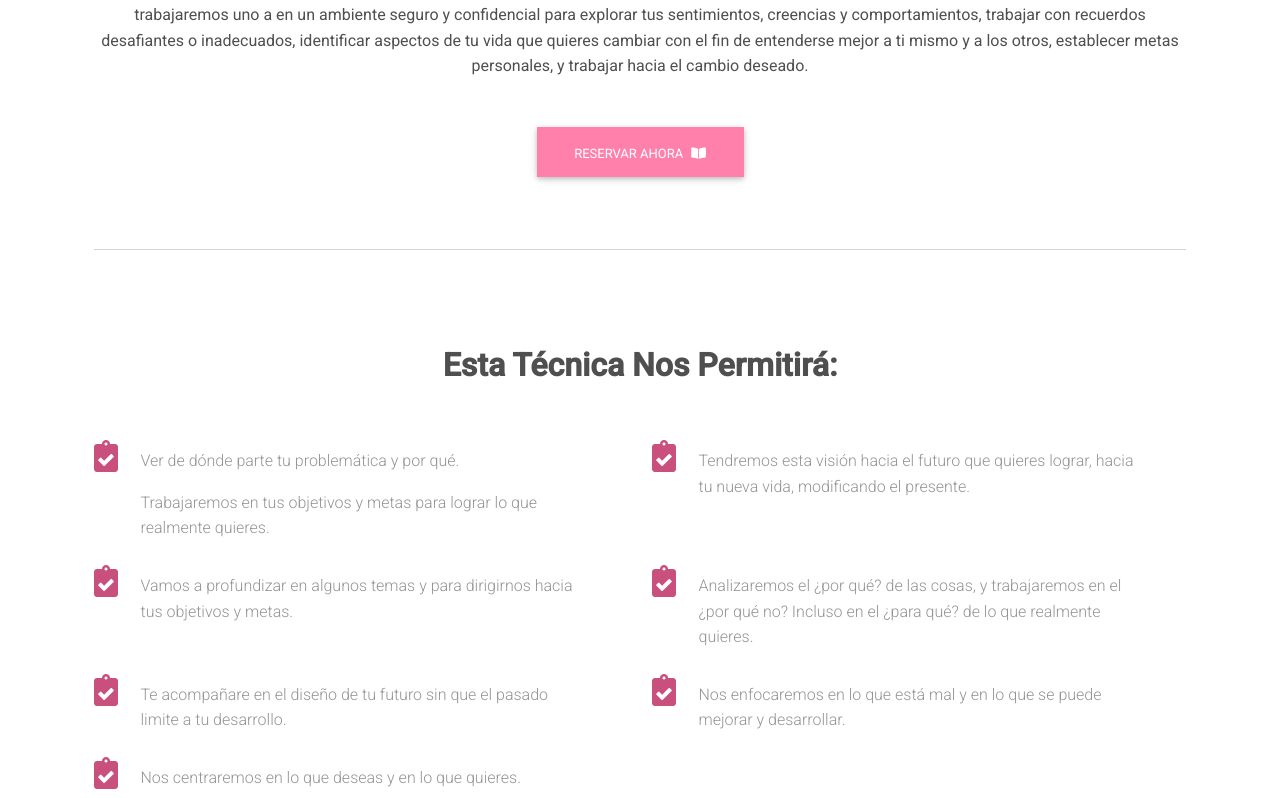
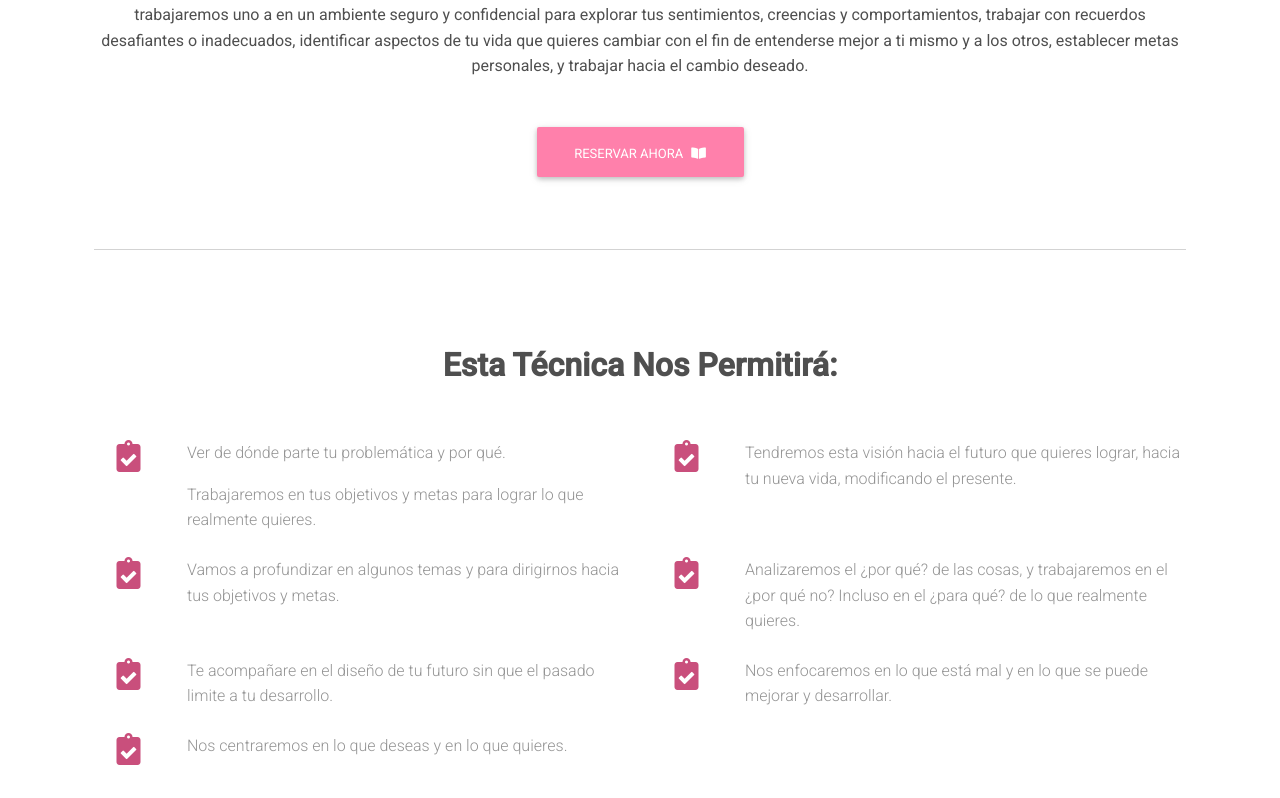
Before and after one commit to bendandoSolo/marisolcorona-next, a Next.js app: page /individual in a window 1280 px wide. Shown: the part 662-1460 px from the top of the page. Built offline with nearby package versions, Linux system fonts and the light colour scheme.

Commit message:
rounded cards and buttons. Amended image banner positioning. Added strong tag to text in services cards. Amended structure of list in terapia page.

```diff
--- a/pages/individual.js
+++ b/pages/individual.js
@@ -85,17 +85,17 @@ export default function Individual() {
               <div className="row">
                 <div className="col-lg-6">
                   <div className="row">
-                    <div className="col-sm-1">
+                    <div className="col-2 d-flex justify-content-center">
                       <i
                         className="fas fa-clipboard-check fa-2x mb-1 dark"
                         aria-hidden="true"
                       ></i>
                     </div>
-                    <div className="col-sm-10 mb-2">
-                      <p className="grey-text mt-2">
+                    <div className="col-10 mb-2">
+                      <p className="grey-text">
                         Ver de dónde parte tu problemática y por qué.
                       </p>
-                      <p className="grey-text mt-2">
+                      <p className="grey-text">
                         Trabajaremos en tus objetivos y metas para lograr lo que
                         realmente quieres.
                       </p>
@@ -104,14 +104,14 @@ export default function Individual() {
                 </div>
                 <div className="col-lg-6">
                   <div className="row">
-                    <div className="col-sm-1">
+                    <div className="col-2 d-flex justify-content-center">
                       <i
                         className="fas fa-clipboard-check fa-2x mb-1 dark"
                         aria-hidden="true"
                       ></i>
                     </div>
-                    <div className="col-sm-10 mb-2">
-                      <p className="grey-text mt-2">
+                    <div className="col-10 mb-2">
+                      <p className="grey-text">
                         Tendremos esta visión hacia el futuro que quieres
                         lograr, hacia tu nueva vida, modificando el presente.
                       </p>
@@ -122,14 +122,14 @@ export default function Individual() {
               <div className="row">
                 <div className="col-lg-6">
                   <div className="row">
-                    <div className="col-sm-1">
+                    <div className="col-2 d-flex justify-content-center">
                       <i
                         className="fas fa-clipboard-check fa-2x mb-1 dark"
                         aria-hidden="true"
                       ></i>
                     </div>
-                    <div className="col-sm-10 mb-2">
-                      <p className="grey-text mt-2">
+                    <div className="col-10 mb-2">
+                      <p className="grey-text">
                         Vamos a profundizar en algunos temas y para dirigirnos
                         hacia tus objetivos y metas.
                       </p>
@@ -138,14 +138,14 @@ export default function Individual() {
                 </div>
                 <div className="col-lg-6">
                   <div className="row">
-                    <div className="col-sm-1">
+                    <div className="col-2 d-flex justify-content-center">
                       <i
                         className="fas fa-clipboard-check fa-2x mb-1 dark"
                         aria-hidden="true"
                       ></i>
                     </div>
-                    <div className="col-sm-10 mb-2">
-                      <p className="grey-text mt-2">
+                    <div className="col-10 mb-2">
+                      <p className="grey-text">
                         Analizaremos el ¿por qué? de las cosas, y trabajaremos
                         en el ¿por qué no? Incluso en el ¿para qué? de lo que
                         realmente quieres.
@@ -157,14 +157,14 @@ export default function Individual() {
               <div className="row">
                 <div className="col-lg-6">
                   <div className="row">
-                    <div className="col-sm-1">
+                    <div className="col-2 d-flex justify-content-center">
                       <i
                         className="fas fa-clipboard-check fa-2x mb-1 dark"
                         aria-hidden="true"
                       ></i>
                     </div>
-                    <div className="col-sm-10 mb-2">
-                      <p className="grey-text mt-2">
+                    <div className="col-10 mb-2">
+                      <p className="grey-text">
                         Te acompañare en el diseño de tu futuro sin que el
                         pasado limite a tu desarrollo.
                       </p>
@@ -173,14 +173,14 @@ export default function Individual() {
                 </div>
                 <div className="col-lg-6">
                   <div className="row">
-                    <div className="col-sm-1">
+                    <div className="col-2 d-flex justify-content-center">
                       <i
                         className="fas fa-clipboard-check fa-2x mb-1 dark"
                         aria-hidden="true"
                       ></i>
                     </div>
-                    <div className="col-sm-10 mb-2">
-                      <p className="grey-text mt-2">
+                    <div className="col-10 mb-2">
+                      <p className="grey-text">
                         Nos enfocaremos en lo que está mal y en lo que se puede
                         mejorar y desarrollar.
                       </p>
@@ -191,14 +191,14 @@ export default function Individual() {
               <div className="row">
                 <div className="col-lg-6">
                   <div className="row">
-                    <div className="col-sm-1">
+                    <div className="col-2 d-flex justify-content-center">
                       <i
                         className="fas fa-clipboard-check fa-2x mb-1 dark"
                         aria-hidden="true"
                       ></i>
                     </div>
-                    <div className="col-sm-10 mb-2">
-                      <p className="grey-text mt-2">
+                    <div className="col-10 mb-2">
+                      <p className="grey-text">
                         Nos centraremos en lo que deseas y en lo que quieres.
                       </p>
                     </div>
--- a/styles/globals.css
+++ b/styles/globals.css
@@ -3,8 +3,9 @@ body {
   -webkit-text-size-adjust: 100%;
 }
 
-.btn {
-  border-radius: 0 !important;
+.btn,
+.card {
+  border-radius: 0.125rem !important;
   font-size: 13px !important;
   font-weight: 400 !important;
 }
@@ -64,8 +65,7 @@ p {
 }
 
 .div-shadow {
-  -webkit-box-shadow: 0 4px 8px 0 rgba(0, 0, 0, 0.2),
-    0 10px 20px 0 rgba(0, 0, 0, 0.3);
+  -webkit-box-shadow: 0 4px 8px 0 rgba(0, 0, 0, 0.2), 0 10px 20px 0 rgba(0, 0, 0, 0.3);
           box-shadow: 0 4px 8px 0 rgba(0, 0, 0, 0.2), 0 10px 20px 0 rgba(0, 0, 0, 0.3);
 }
 
@@ -99,8 +99,7 @@ p {
 }
 
 .btn-outline-white {
-  -webkit-box-shadow: 0 4px 8px 0 rgba(0, 0, 0, 0.2),
-    0 10px 20px 0 rgba(0, 0, 0, 0.3);
+  -webkit-box-shadow: 0 4px 8px 0 rgba(0, 0, 0, 0.2), 0 10px 20px 0 rgba(0, 0, 0, 0.3);
           box-shadow: 0 4px 8px 0 rgba(0, 0, 0, 0.2), 0 10px 20px 0 rgba(0, 0, 0, 0.3);
   border-radius: 0;
 }
@@ -129,8 +128,7 @@ h1.primary,
 a.btn-outline-primary {
   color: #ff80ab !important;
   border: 2px solid #ff80ab !important;
-  -webkit-box-shadow: 0 4px 8px 0 rgba(0, 0, 0, 0.2),
-    0 10px 20px 0 rgba(0, 0, 0, 0.3);
+  -webkit-box-shadow: 0 4px 8px 0 rgba(0, 0, 0, 0.2), 0 10px 20px 0 rgba(0, 0, 0, 0.3);
           box-shadow: 0 4px 8px 0 rgba(0, 0, 0, 0.2), 0 10px 20px 0 rgba(0, 0, 0, 0.3);
   border-radius: 0;
 }
@@ -145,8 +143,7 @@ a.btn-outline-primary:hover {
   background-color: #ff80ab !important;
   border: 2px solid #ff80ab !important;
   color: #ffffff !important;
-  -webkit-box-shadow: 0 4px 8px 0 rgba(0, 0, 0, 0.2),
-    0 10px 20px 0 rgba(0, 0, 0, 0.3);
+  -webkit-box-shadow: 0 4px 8px 0 rgba(0, 0, 0, 0.2), 0 10px 20px 0 rgba(0, 0, 0, 0.3);
           box-shadow: 0 4px 8px 0 rgba(0, 0, 0, 0.2), 0 10px 20px 0 rgba(0, 0, 0, 0.3);
   border-radius: 0;
 }
@@ -190,8 +187,7 @@ nav {
   position: fixed;
   -webkit-transition: 0.5s ease-in-out;
   transition: 0.5s ease-in-out;
-  -webkit-box-shadow: 0 2px 5px 0 rgba(0, 0, 0, 0.16),
-    0 2px 10px 0 rgba(0, 0, 0, 0.12) !important;
+  -webkit-box-shadow: 0 2px 5px 0 rgba(0, 0, 0, 0.16), 0 2px 10px 0 rgba(0, 0, 0, 0.12) !important;
           box-shadow: 0 2px 5px 0 rgba(0, 0, 0, 0.16), 0 2px 10px 0 rgba(0, 0, 0, 0.12) !important;
 }
 nav button {
@@ -271,7 +267,7 @@ nav li a {
   color: #ff80ab;
 }
 
-@media screen and (max-width: 770px) {
+@media screen and (max-width: 481px) {
   .bg-header {
     height: 100vh;
   }
@@ -326,9 +322,6 @@ nav li a {
   }
 }
 @media screen and (max-width: 770px) {
-  .mobile-center {
-    text-align: center;
-  }
   .mobile-center .col-1 {
     width: 100%;
   }
@@ -365,17 +358,11 @@ footer.page-footer .footer-copyright a:hover {
     display: none;
   }
 }
-
-.card {
-  box-shadow: 0 2px 5px 0 rgb(0 0 0 / 16%), 0 2px 10px 0 rgb(0 0 0 / 12%);
-}
-
-.card hr {
-  width: 100%;
-}
-
 .card-img-top {
   height: 175px;
+  width: 100%;
+  -o-object-fit: cover;
+     object-fit: cover;
 }
 
 .card-body {
@@ -392,6 +379,11 @@ footer.page-footer .footer-copyright a:hover {
   -webkit-box-align: center;
       -ms-flex-align: center;
           align-items: center;
+}
+.card-body hr {
+  background-color: lightgray !important;
+  color: lightgray !important;
+  width: 80%;
 }
 .card-body p {
   font-size: 16px;
@@ -425,10 +417,6 @@ footer.page-footer .footer-copyright a:hover {
   background-color: #ffffff;
   color: #ff80ab;
   border: #ff80ab;
-}
-
-.accordion-collapse {
-  border-bottom: none;
 }
 
 .testimonial-circle {
@@ -614,7 +602,7 @@ form textarea:focus {
 }
 
 .message-sent {
-  background-color: #1bbd4e;
+  background-color: #80ffa8;
 }
 
 .message-error {
@@ -623,4 +611,4 @@ form textarea:focus {
 
 .disable-click {
   pointer-events: none;
-} /*# sourceMappingURL=globals.css.map */
+}/*# sourceMappingURL=globals.css.map */
--- a/styles/globals.scss
+++ b/styles/globals.scss
@@ -20,8 +20,9 @@ body {
   -webkit-text-size-adjust: 100%;
 }
 
-.btn {
-  border-radius: 0 !important;
+.btn,
+.card {
+  border-radius: 0.125rem !important;
   font-size: 13px !important;
   font-weight: 400 !important;
 }
@@ -275,7 +276,7 @@ nav li a {
   }
 }
 
-@media screen and (max-width: 770px) {
+@media screen and (max-width: 481px) {
   .bg-header {
     height: 100vh;
   }
@@ -333,7 +334,6 @@ nav li a {
 
 @media screen and (max-width: 770px) {
   .mobile-center {
-    text-align: center;
     .col-1 {
       width: 100%;
     }
@@ -383,6 +383,8 @@ footer.page-footer .footer-copyright {
 
 .card-img-top {
   height: 175px;
+  width: 100%;
+  object-fit: cover;
 }
 
 .card-body {
@@ -390,6 +392,11 @@ footer.page-footer .footer-copyright {
   flex-direction: column;
   justify-content: space-between;
   align-items: center;
+  hr {
+    background-color: lightgray !important;
+    color: lightgray !important;
+    width: 80%;
+  }
   p {
     font-size: 16px;
   }
```
Also changed, not shown: pages/index.js (+8 -1 lines), pages/testimonios.js (+4 -10 lines), pages/workshop.js (+12 -12 lines), 1 other file (tests, documents, lock files or other folders). Lines whose indentation alone changed are shown as unchanged.
